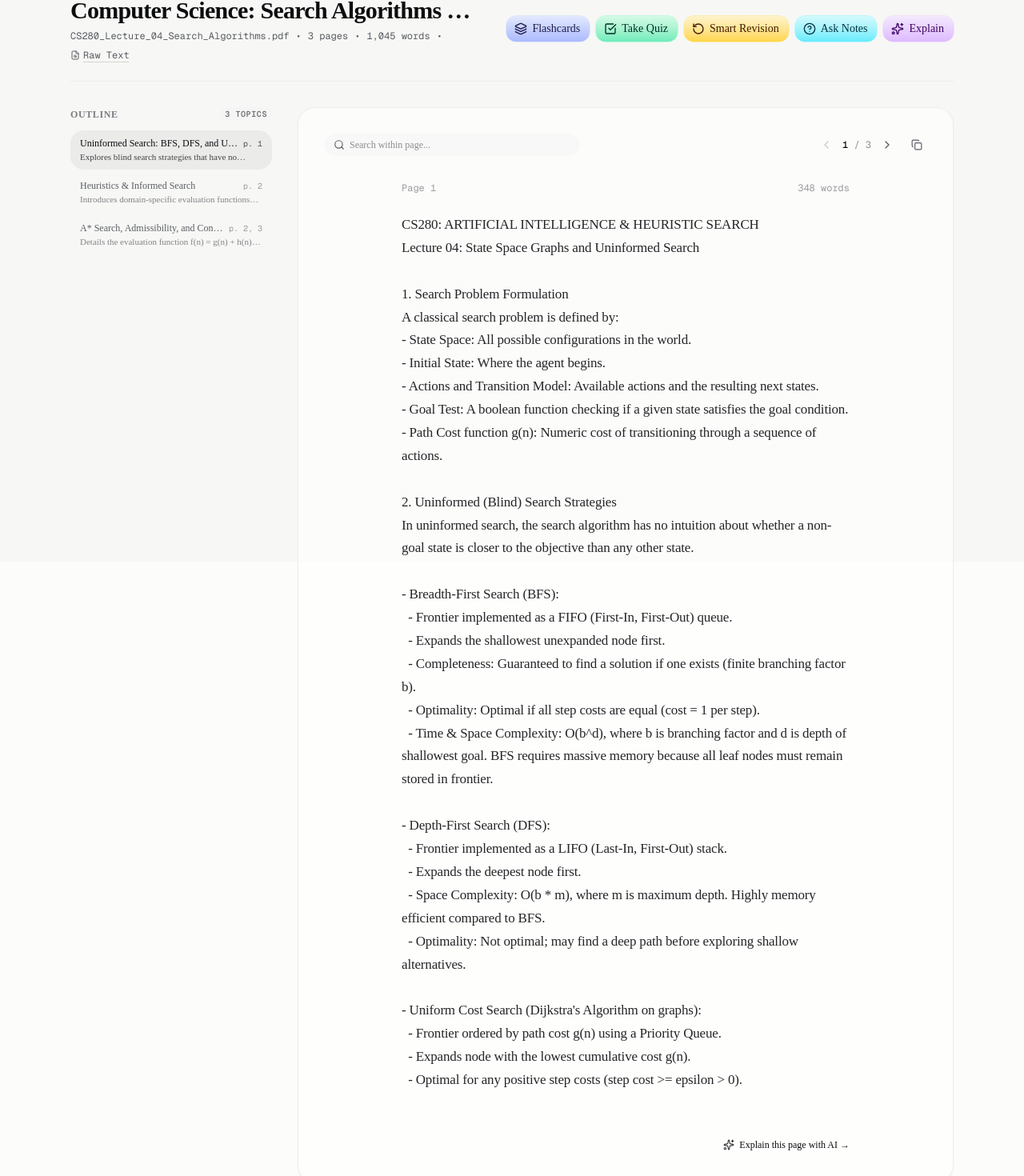
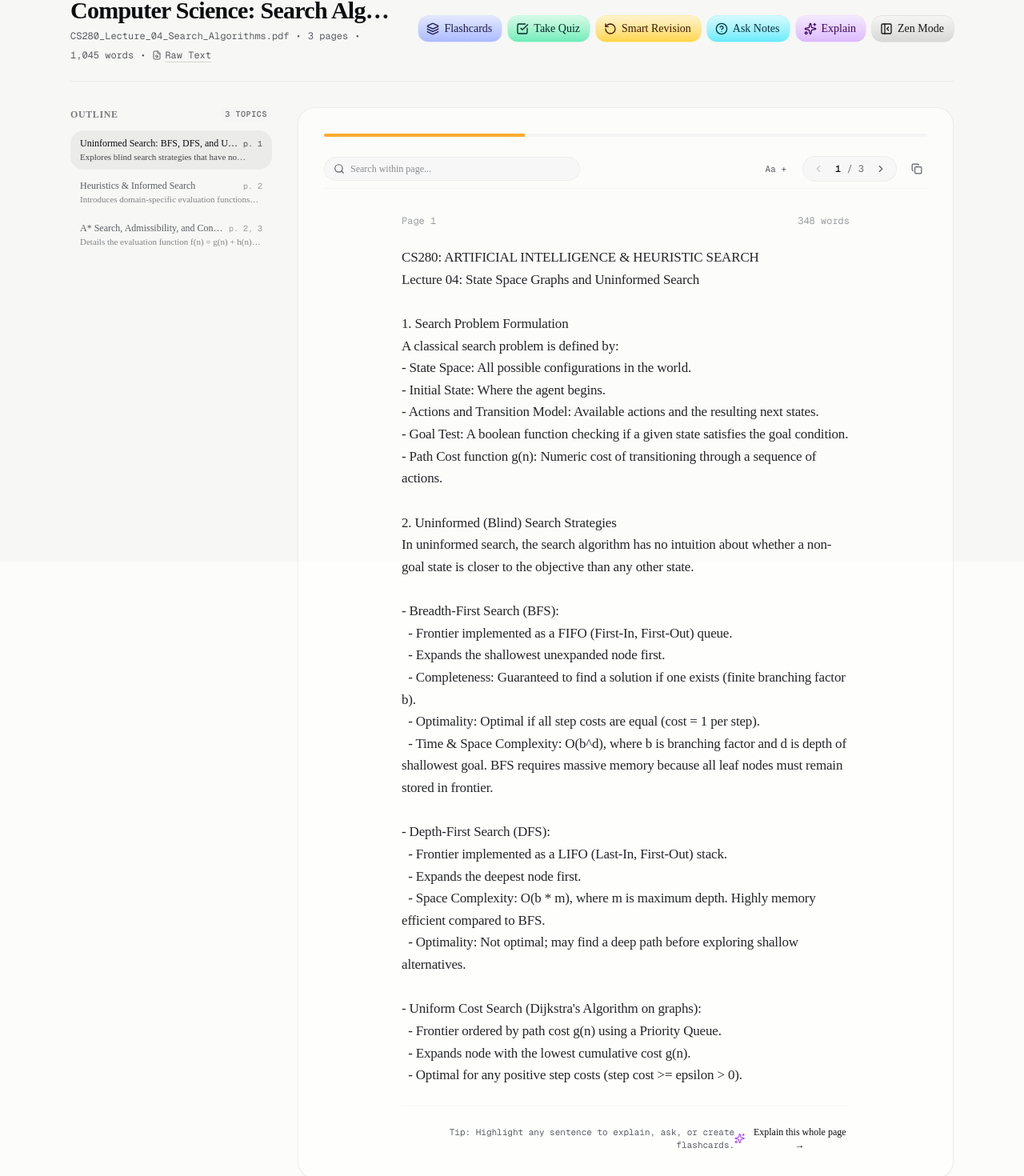
Before and after one commit to the-sukhsingh/notes-study, a Next.js app: page / in a window 1280 px wide. Shown: the part 98-1568 px from the top of the page at 80% size. Built offline with nearby package versions, Linux system fonts and the light colour scheme.

Commit message:
feat(reader): add zen reading mode, font scaling, page keyboard nav, and contextual selection actions

```diff
--- a/src/components/StudySpace.tsx
+++ b/src/components/StudySpace.tsx
@@ -10,9 +10,12 @@ import {
   RotateCcw,
   FileSearch,
   FileText,
-  ChevronRight
+  ChevronRight,
+  PanelLeftClose,
+  PanelLeft
 } from 'lucide-react';
-import { DocumentSource, AISettings } from '@/lib/types';
+import { DocumentSource, AISettings, Flashcard } from '@/lib/types';
+import { addFlashcard } from '@/lib/storage';
 import { SourceReaderMode } from './modes/SourceReaderMode';
 import { ExplainMode } from './modes/ExplainMode';
 import { AskMode } from './modes/AskMode';
@@ -39,6 +42,7 @@ export function StudySpace({
 }: StudySpaceProps) {
   const [activePage, setActivePage] = useState<number>(1);
   const [activeFocusModal, setActiveFocusModal] = useState<FocusModalType>(null);
+  const [isOutlineVisible, setIsOutlineVisible] = useState(true);
   const [selectedTopicForFocus, setSelectedTopicForFocus] = useState<string | undefined>(undefined);
   const [explainInitialConcept, setExplainInitialConcept] = useState<string | undefined>(undefined);
 
@@ -47,8 +51,29 @@ export function StudySpace({
   };
 
   const handleExplainPassage = (passage: string, page: number) => {
-    setExplainInitialConcept(passage.slice(0, 120));
+    setExplainInitialConcept(passage.slice(0, 140));
     setActiveFocusModal('explain');
+  };
+
+  const handleAskPassage = (passage: string, page: number) => {
+    setActiveFocusModal('ask');
+  };
+
+  const handleCreateCardFromPassage = (passage: string, page: number) => {
+    const newCard: Flashcard = {
+      id: `passage-card-${Date.now()}`,
+      docId: document.id,
+      front: `Key Concept (Page ${page}):`,
+      back: passage,
+      cardType: 'concept',
+      sourcePage: page,
+      sourcePassage: passage,
+      reps: 0,
+      intervalDays: 1,
+      isUserEdited: true
+    };
+    addFlashcard(newCard);
+    setActiveFocusModal('flashcards');
   };
 
   const handleLaunchTopicQuiz = (topicId?: string) => {
@@ -153,13 +178,24 @@ export function StudySpace({
               <Sparkles className="w-3.5 h-3.5" />
               Explain
             </ColoredButton>
+
+            <ColoredButton
+              color="neutral"
+              size="default"
+              onClick={() => setIsOutlineVisible(!isOutlineVisible)}
+              title={isOutlineVisible ? "Focus on Reading (Zen Mode)" : "Show Document Outline"}
+            >
+              {isOutlineVisible ? <PanelLeftClose className="w-3.5 h-3.5" /> : <PanelLeft className="w-3.5 h-3.5" />}
+              {isOutlineVisible ? 'Zen Mode' : 'Outline'}
+            </ColoredButton>
           </div>
         </div>
 
         {/* Clean, Tranquil Reading Layout (No cluttered split dashboards) */}
         <div className="grid grid-cols-1 lg:grid-cols-12 gap-8 items-start">
           {/* Left Column: Quiet, Minimalist Table of Contents / Outline */}
-          <aside className="lg:col-span-3 space-y-4">
+          {isOutlineVisible && (
+            <aside className="lg:col-span-3 space-y-4 animate-in fade-in duration-150">
               <div className="space-y-3">
                 <div className="flex items-center justify-between text-xs text-muted-foreground/80 uppercase tracking-wider font-semibold">
                   <span>Outline</span>
@@ -199,14 +235,17 @@ export function StudySpace({
                 </nav>
               </div>
             </aside>
+          )}
 
           {/* Right Column: Serene Document Reading Canvas */}
-          <section className="lg:col-span-9 min-h-[550px] p-6 sm:p-8 rounded-2xl bg-white/60 dark:bg-neutral-900/40 border border-neutral-200/60 dark:border-neutral-800/60 shadow-xs">
+          <section className={`${isOutlineVisible ? 'lg:col-span-9' : 'lg:col-span-12 max-w-4xl mx-auto w-full'} min-h-[550px] p-6 sm:p-8 rounded-2xl bg-white/60 dark:bg-neutral-900/40 border border-neutral-200/60 dark:border-neutral-800/60 shadow-xs transition-all`}>
             <SourceReaderMode
               document={document}
               activePageNumber={activePage}
               onPageChange={setActivePage}
               onExplainPassage={handleExplainPassage}
+              onAskPassage={handleAskPassage}
+              onCreateCardFromPassage={handleCreateCardFromPassage}
             />
           </section>
         </div>
--- a/src/components/modes/SourceReaderMode.tsx
+++ b/src/components/modes/SourceReaderMode.tsx
@@ -1,31 +1,44 @@
 "use client";
 
-import React, { useState } from 'react';
+import React, { useState, useEffect, useRef } from 'react';
 import {
   Search,
   ChevronLeft,
   ChevronRight,
   Copy,
   Check,
-  Sparkles
+  Sparkles,
+  HelpCircle,
+  Layers,
+  ZoomIn,
+  ZoomOut
 } from 'lucide-react';
 import { DocumentSource } from '@/lib/types';
+import { ColoredButton } from '@/components/custom/colored-button';
 
 interface SourceReaderModeProps {
   document: DocumentSource;
   activePageNumber: number;
   onPageChange: (page: number) => void;
   onExplainPassage?: (passage: string, page: number) => void;
+  onAskPassage?: (passage: string, page: number) => void;
+  onCreateCardFromPassage?: (passage: string, page: number) => void;
 }
 
 export function SourceReaderMode({
   document,
   activePageNumber,
   onPageChange,
-  onExplainPassage
+  onExplainPassage,
+  onAskPassage,
+  onCreateCardFromPassage
 }: SourceReaderModeProps) {
   const [searchQuery, setSearchQuery] = useState('');
   const [copied, setCopied] = useState(false);
+  const [fontSize, setFontSize] = useState<'normal' | 'large'>('normal');
+  const [selectedText, setSelectedText] = useState<string>('');
+  const [selectionCoords, setSelectionCoords] = useState<{ x: number; y: number } | null>(null);
+  const articleRef = useRef<HTMLElement>(null);
 
   const currentPage = document.pages.find(p => p.pageNumber === activePageNumber) || document.pages[0];
   const totalPages = document.pages.length;
@@ -38,6 +51,63 @@ export function SourceReaderMode({
     }
   };
 
+  // Keyboard navigation for page turning
+  useEffect(() => {
+    const handleKeyDown = (e: KeyboardEvent) => {
+      const activeTag = (typeof window !== 'undefined' ? window.document.activeElement?.tagName || '' : '').toLowerCase();
+      if (activeTag === 'input' || activeTag === 'textarea') return;
+
+      if (e.key === 'ArrowRight' && activePageNumber < totalPages) {
+        onPageChange(activePageNumber + 1);
+      } else if (e.key === 'ArrowLeft' && activePageNumber > 1) {
+        onPageChange(activePageNumber - 1);
+      }
+    };
+
+    window.addEventListener('keydown', handleKeyDown);
+    return () => window.removeEventListener('keydown', handleKeyDown);
+  }, [activePageNumber, totalPages, onPageChange]);
+
+  // Floating Contextual Toolbar for Selected Text
+  useEffect(() => {
+    const handleSelection = () => {
+      const selection = window.getSelection();
+      if (!selection || selection.isCollapsed || !articleRef.current) {
+        setSelectedText('');
+        setSelectionCoords(null);
+        return;
+      }
+
+      const text = selection.toString().trim();
+      if (text.length < 3) {
+        setSelectedText('');
+        setSelectionCoords(null);
+        return;
+      }
+
+      // Check if selection is inside articleRef
+      if (!articleRef.current.contains(selection.anchorNode)) {
+        return;
+      }
+
+      const range = selection.getRangeAt(0);
+      const rect = range.getBoundingClientRect();
+      setSelectedText(text);
+      setSelectionCoords({
+        x: rect.left + rect.width / 2,
+        y: rect.top - 10
+      });
+    };
+
+    window.document.addEventListener('mouseup', handleSelection);
+    window.document.addEventListener('keyup', handleSelection);
+
+    return () => {
+      window.document.removeEventListener('mouseup', handleSelection);
+      window.document.removeEventListener('keyup', handleSelection);
+    };
+  }, []);
+
   const renderHighlightedText = (text: string) => {
     if (!searchQuery.trim()) return text;
     const query = searchQuery.trim();
@@ -46,7 +116,7 @@ export function SourceReaderMode({
 
     return parts.map((part, i) =>
       regex.test(part) ? (
-        <mark key={i} className="bg-amber-200/80 dark:bg-amber-800/60 text-foreground px-0.5 rounded">
+        <mark key={i} className="bg-amber-200/90 dark:bg-amber-800/70 text-foreground px-1 py-0.5 rounded font-medium">
           {part}
         </mark>
       ) : (
@@ -56,10 +126,18 @@ export function SourceReaderMode({
   };
 
   return (
-    <div className="space-y-8 select-text">
+    <div className="space-y-6 select-text relative">
+      {/* Top Reading Progress Line */}
+      <div className="w-full h-1 bg-neutral-100 dark:bg-neutral-800 rounded-full overflow-hidden">
+        <div
+          className="h-full bg-amber-500/80 dark:bg-amber-400/80 transition-all duration-300"
+          style={{ width: `${(activePageNumber / totalPages) * 100}%` }}
+        />
+      </div>
+
       {/* Sleek, borderless top toolbar */}
-      <div className="flex flex-wrap items-center justify-between gap-4">
-        {/* Search */}
+      <div className="flex flex-wrap items-center justify-between gap-4 pb-2 border-b border-neutral-100 dark:border-neutral-800/60">
+        {/* Search within document */}
         <div className="relative flex-1 max-w-xs">
           <Search className="w-3.5 h-3.5 absolute left-3 top-1/2 -translate-y-1/2 text-muted-foreground" />
           <input
@@ -67,40 +145,51 @@ export function SourceReaderMode({
             placeholder="Search within page..."
             value={searchQuery}
             onChange={(e) => setSearchQuery(e.target.value)}
-            className="w-full pl-8 pr-3 py-1.5 text-xs bg-neutral-100/60 dark:bg-neutral-800/50 rounded-full text-foreground focus:outline-none placeholder:text-muted-foreground/70"
+            className="w-full pl-8 pr-3 py-1.5 text-xs bg-neutral-100/70 dark:bg-neutral-800/60 rounded-xl text-foreground focus:outline-none border border-neutral-200/50 dark:border-neutral-700/50 placeholder:text-muted-foreground/70"
           />
         </div>
 
-        {/* Page Switcher & Copy */}
+        {/* Page Switcher & Typography Options */}
         <div className="flex items-center gap-3 text-xs">
-          <div className="flex items-center gap-1 font-mono text-muted-foreground">
+          {/* Font Size Toggle */}
+          <button
+            type="button"
+            onClick={() => setFontSize(prev => prev === 'normal' ? 'large' : 'normal')}
+            className="px-2 py-1 rounded-lg text-muted-foreground hover:text-foreground hover:bg-neutral-100 dark:hover:bg-neutral-800 text-[11px] font-mono transition-colors cursor-pointer"
+            title="Toggle Reading Font Size"
+          >
+            {fontSize === 'normal' ? 'Aa +' : 'Aa -'}
+          </button>
+
+          {/* Page Switcher */}
+          <div className="flex items-center gap-1 font-mono text-muted-foreground bg-neutral-100/70 dark:bg-neutral-800/60 px-2 py-1 rounded-xl border border-neutral-200/50 dark:border-neutral-700/50">
             <button
               type="button"
               disabled={activePageNumber <= 1}
               onClick={() => onPageChange(Math.max(1, activePageNumber - 1))}
-              className="p-1 rounded-md hover:bg-neutral-100 dark:hover:bg-neutral-800 disabled:opacity-30 transition-colors"
-              title="Previous page"
+              className="p-1 rounded-md hover:bg-neutral-200 dark:hover:bg-neutral-700 disabled:opacity-30 transition-colors cursor-pointer"
+              title="Previous page (Left Arrow)"
             >
-              <ChevronLeft className="w-4 h-4" />
+              <ChevronLeft className="w-3.5 h-3.5" />
             </button>
-            <span className="px-1 text-foreground font-medium">
-              {activePageNumber} <span className="text-muted-foreground/60">/ {totalPages}</span>
+            <span className="px-1.5 text-foreground font-medium text-xs">
+              {activePageNumber} <span className="opacity-50">/ {totalPages}</span>
             </span>
             <button
               type="button"
               disabled={activePageNumber >= totalPages}
               onClick={() => onPageChange(Math.min(totalPages, activePageNumber + 1))}
-              className="p-1 rounded-md hover:bg-neutral-100 dark:hover:bg-neutral-800 disabled:opacity-30 transition-colors"
-              title="Next page"
+              className="p-1 rounded-md hover:bg-neutral-200 dark:hover:bg-neutral-700 disabled:opacity-30 transition-colors cursor-pointer"
+              title="Next page (Right Arrow)"
             >
-              <ChevronRight className="w-4 h-4" />
+              <ChevronRight className="w-3.5 h-3.5" />
             </button>
           </div>
 
           <button
             type="button"
             onClick={handleCopyPage}
-            className="p-1.5 rounded-lg text-muted-foreground hover:text-foreground hover:bg-neutral-100 dark:hover:bg-neutral-800 transition-colors"
+            className="p-1.5 rounded-lg text-muted-foreground hover:text-foreground hover:bg-neutral-100 dark:hover:bg-neutral-800 transition-colors cursor-pointer"
             title="Copy page text"
           >
             {copied ? <Check className="w-3.5 h-3.5 text-emerald-500" /> : <Copy className="w-3.5 h-3.5" />}
@@ -109,27 +198,97 @@ export function SourceReaderMode({
       </div>
 
       {/* Pristine Reading Canvas */}
-      <article className="max-w-[70ch] mx-auto space-y-6">
+      <article
+        ref={articleRef}
+        className="max-w-[70ch] mx-auto space-y-6 pt-2"
+      >
         <div className="flex items-center justify-between text-xs text-muted-foreground/60 font-mono">
           <span>Page {currentPage.pageNumber}</span>
           <span>{currentPage.wordCount} words</span>
         </div>
 
-        <div className="text-base sm:text-[17px] leading-[1.7] whitespace-pre-wrap font-sans text-foreground/90 tracking-[-0.01em]">
+        <div
+          className={`leading-relaxed whitespace-pre-wrap font-sans text-foreground/90 tracking-[-0.01em] transition-all ${
+            fontSize === 'large'
+              ? 'text-lg sm:text-xl leading-[1.8]'
+              : 'text-base sm:text-[17px] leading-[1.72]'
+          }`}
+        >
           {renderHighlightedText(currentPage.text)}
         </div>
       </article>
 
+      {/* Floating Selection Tooltip */}
+      {selectedText && selectionCoords && (
+        <div
+          style={{
+            position: 'fixed',
+            left: `${selectionCoords.x}px`,
+            top: `${selectionCoords.y}px`,
+            transform: 'translate(-50%, -100%)'
+          }}
+          className="z-50 flex items-center gap-1.5 p-1 rounded-xl bg-background/95 dark:bg-neutral-900/95 backdrop-blur-md border border-neutral-200/80 dark:border-neutral-800/80 shadow-xl animate-in fade-in zoom-in-95 duration-100"
+        >
+          {onExplainPassage && (
+            <ColoredButton
+              color="purple"
+              size="xs"
+              onClick={() => {
+                onExplainPassage(selectedText, activePageNumber);
+                setSelectedText('');
+                setSelectionCoords(null);
+              }}
+            >
+              <Sparkles className="w-3 h-3" />
+              Explain
+            </ColoredButton>
+          )}
+
+          {onAskPassage && (
+            <ColoredButton
+              color="cyan"
+              size="xs"
+              onClick={() => {
+                onAskPassage(selectedText, activePageNumber);
+                setSelectedText('');
+                setSelectionCoords(null);
+              }}
+            >
+              <HelpCircle className="w-3 h-3" />
+              Ask
+            </ColoredButton>
+          )}
+
+          {onCreateCardFromPassage && (
+            <ColoredButton
+              color="indigo"
+              size="xs"
+              onClick={() => {
+                onCreateCardFromPassage(selectedText, activePageNumber);
+                setSelectedText('');
+                setSelectionCoords(null);
+              }}
+            >
+              <Layers className="w-3 h-3" />
+              Make Card
+            </ColoredButton>
+          )}
+        </div>
+      )}
+
       {/* Bottom Explainer Prompt */}
       {onExplainPassage && (
-        <div className="max-w-[70ch] mx-auto pt-6 text-right">
+        <div className="max-w-[70ch] mx-auto pt-6 text-right border-t border-neutral-100 dark:border-neutral-800/60 flex items-center justify-between">
+          <span className="text-[11px] font-mono text-muted-foreground">
+            Tip: Highlight any sentence to explain, ask, or create flashcards.
+          </span>
           <button
             type="button"
             onClick={() => onExplainPassage(currentPage.text.slice(0, 180), currentPage.pageNumber)}
-            className="text-xs font-medium text-foreground hover:opacity-75 inline-flex items-center gap-1.5 transition-opacity active-press"
+            className="text-xs font-medium text-foreground hover:opacity-75 inline-flex items-center gap-1.5 transition-opacity cursor-pointer"
           >
-            <Sparkles className="w-3.5 h-3.5 text-foreground/80" />
-            Explain this page with AI →
+            <Sparkles className="w-3.5 h-3.5 text-purple-500" />
+            Explain this whole page →
           </button>
         </div>
       )}
@@ -140,3 +299,5 @@ export function SourceReaderMode({
 function escapeRegExp(string: string) {
   return string.replace(/[.*+?^${}()|[\]\\]/g, '\\$&');
 }
+
+export default SourceReaderMode;
```
Lines whose indentation alone changed are shown as unchanged.
